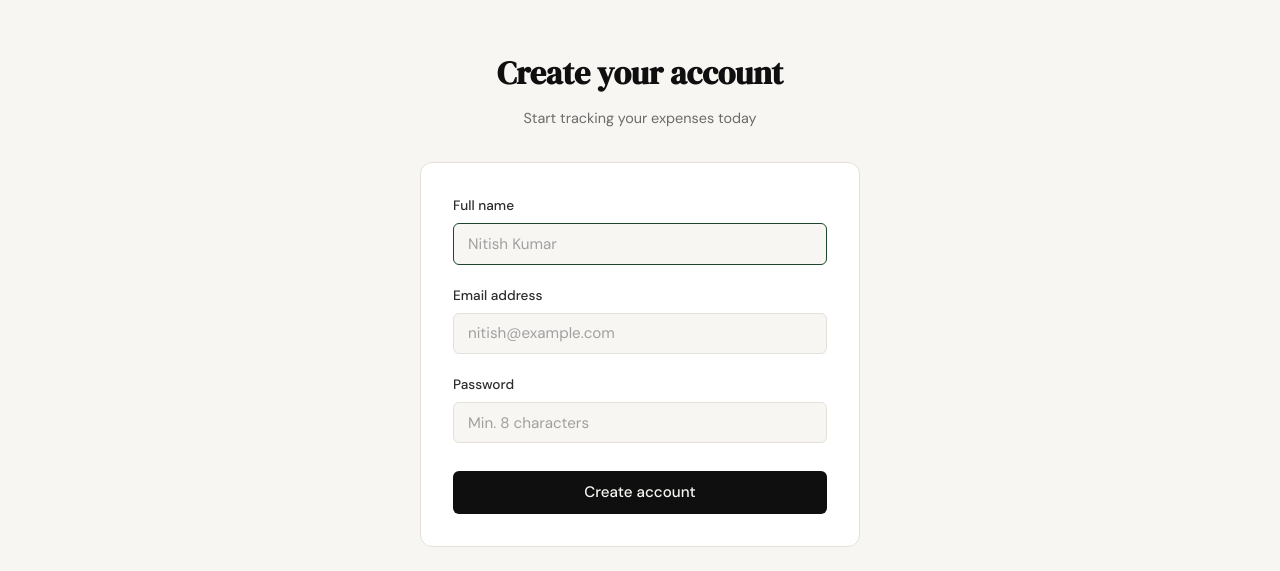
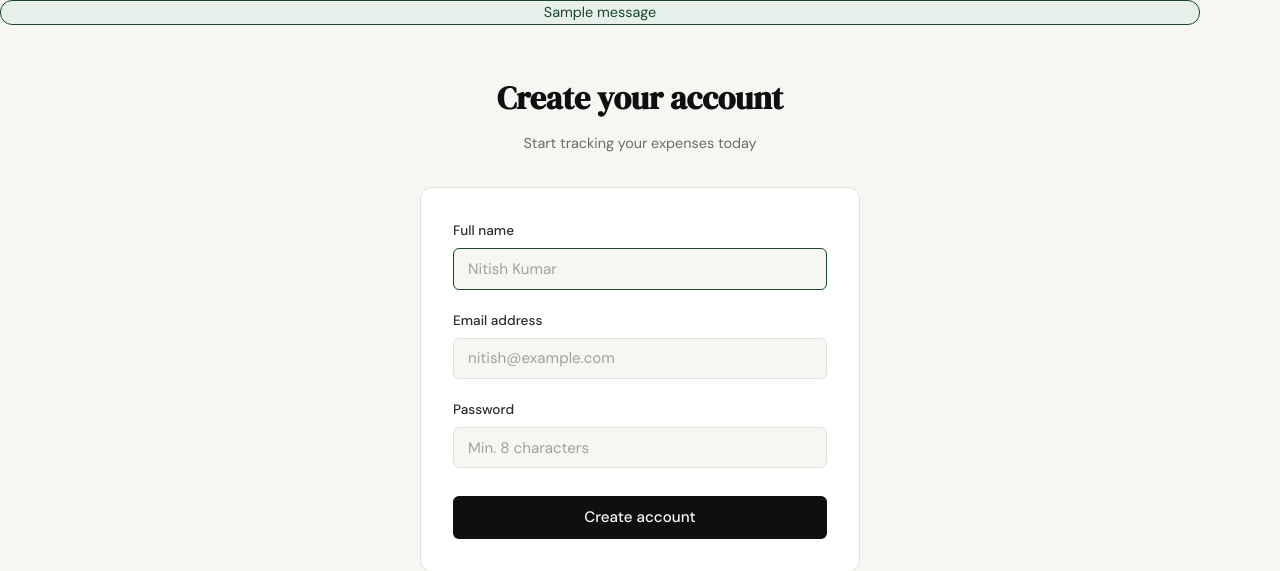
Before and after one commit to Add-it-ya/expense-tracker, a Flask app: page /register in a window 1280 px wide. Shown: the part 61-632 px from the top of the page. Run offline with Flask 3, Linux system fonts and the light colour scheme; one stand-in notice (Sample message) is shown.

Commit message:
feat: implement user registration with session and flash message

```diff
--- a/app.py
+++ b/app.py
@@ -1,7 +1,10 @@
-from flask import Flask, render_template
+import sqlite3
+from flask import Flask, render_template, request, redirect, url_for, session, flash
+from werkzeug.security import generate_password_hash
 from database.db import get_db, init_db, seed_db
 
 app = Flask(__name__)
+app.secret_key = "spendly-dev-secret"
 
 with app.app_context():
     init_db()
@@ -17,9 +20,35 @@ def landing():
     return render_template("landing.html")
 
 
-@app.route("/register")
+@app.route("/register", methods=["GET", "POST"])
 def register():
-    return render_template("register.html")
+    if request.method == "GET":
+        return render_template("register.html")
+
+    name = request.form.get("name", "").strip()
+    email = request.form.get("email", "").strip()
+    password = request.form.get("password", "")
+
+    if not name:
+        return render_template("register.html", error="Full name is required.", email=email)
+    if len(password) < 8:
+        return render_template("register.html", error="Password must be at least 8 characters.", name=name, email=email)
+
+    db = get_db()
+    try:
+        cursor = db.execute(
+            "INSERT INTO users (name, email, password_hash) VALUES (?, ?, ?)",
+            (name, email, generate_password_hash(password)),
+        )
+        db.commit()
+        session["user_id"] = cursor.lastrowid
+        session["user_name"] = name
+        flash("Account created! Welcome to Spendly.", "success")
+        return redirect(url_for("landing"))
+    except sqlite3.IntegrityError:
+        return render_template("register.html", error="An account with that email already exists.", name=name)
+    finally:
+        db.close()
 
 
 @app.route("/login")
--- a/static/css/style.css
+++ b/static/css/style.css
@@ -592,3 +592,22 @@ a { color: inherit; text-decoration: none; }
     .nav-links a:not(.nav-cta) { display: none; }
     .hero { padding: 3rem 1rem 2rem; }
 }
+
+/* ------------------------------------------------------------------ */
+/* Flash messages                                                       */
+/* ------------------------------------------------------------------ */
+
+.flash {
+    padding: var(--space-3) var(--space-4);
+    border-radius: var(--radius-md);
+    font-size: 0.9rem;
+    text-align: center;
+    max-width: 1200px;
+    margin: var(--space-3) auto 0;
+}
+
+.flash-success {
+    background: var(--accent-light);
+    color: var(--accent);
+    border: 1px solid var(--accent);
+}
--- a/templates/base.html
+++ b/templates/base.html
@@ -19,13 +19,25 @@
                 <span class="brand-name">Spendly</span>
             </a>
             <div class="nav-links">
-                <a href="{{ url_for('login') }}">Sign in</a>
-                <a href="{{ url_for('register') }}" class="nav-cta">Get started</a>
+                {% if session.user_id %}
+                    <span class="nav-user">{{ session.user_name }}</span>
+                    <a href="{{ url_for('logout') }}" class="nav-cta">Sign out</a>
+                {% else %}
+                    <a href="{{ url_for('login') }}">Sign in</a>
+                    <a href="{{ url_for('register') }}" class="nav-cta">Get started</a>
+                {% endif %}
             </div>
         </div>
     </nav>
 
     <main class="main-content">
+        {% with messages = get_flashed_messages(with_categories=true) %}
+            {% if messages %}
+                {% for category, message in messages %}
+                    <div class="flash flash-{{ category }}">{{ message }}</div>
+                {% endfor %}
+            {% endif %}
+        {% endwith %}
         {% block content %}{% endblock %}
     </main>
 
--- a/templates/register.html
+++ b/templates/register.html
@@ -22,12 +22,14 @@
                     <label for="name">Full name</label>
                     <input type="text" id="name" name="name"
                            class="form-input" placeholder="Nitish Kumar"
+                           value="{{ name or '' }}"
                            required autofocus>
                 </div>
                 <div class="form-group">
                     <label for="email">Email address</label>
                     <input type="email" id="email" name="email"
                            class="form-input" placeholder="nitish@example.com"
+                           value="{{ email or '' }}"
                            required>
                 </div>
                 <div class="form-group">
```
